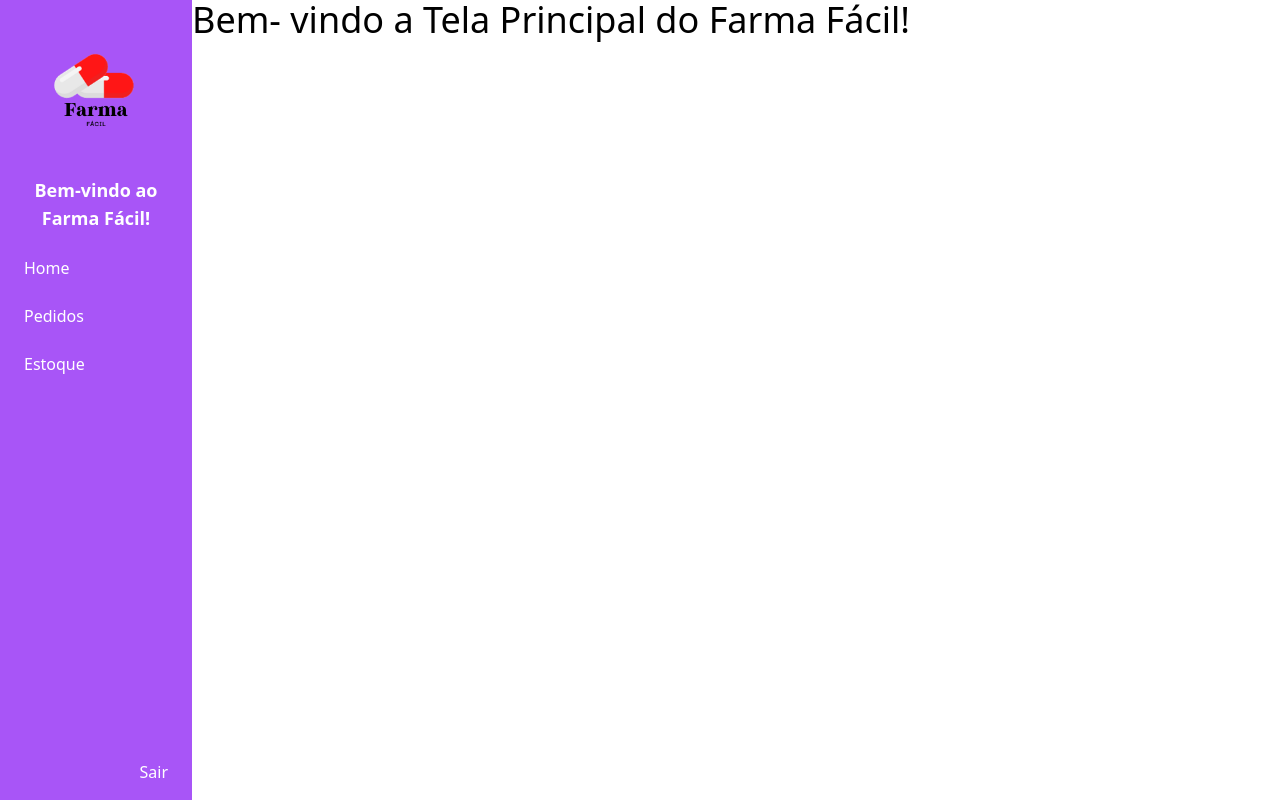
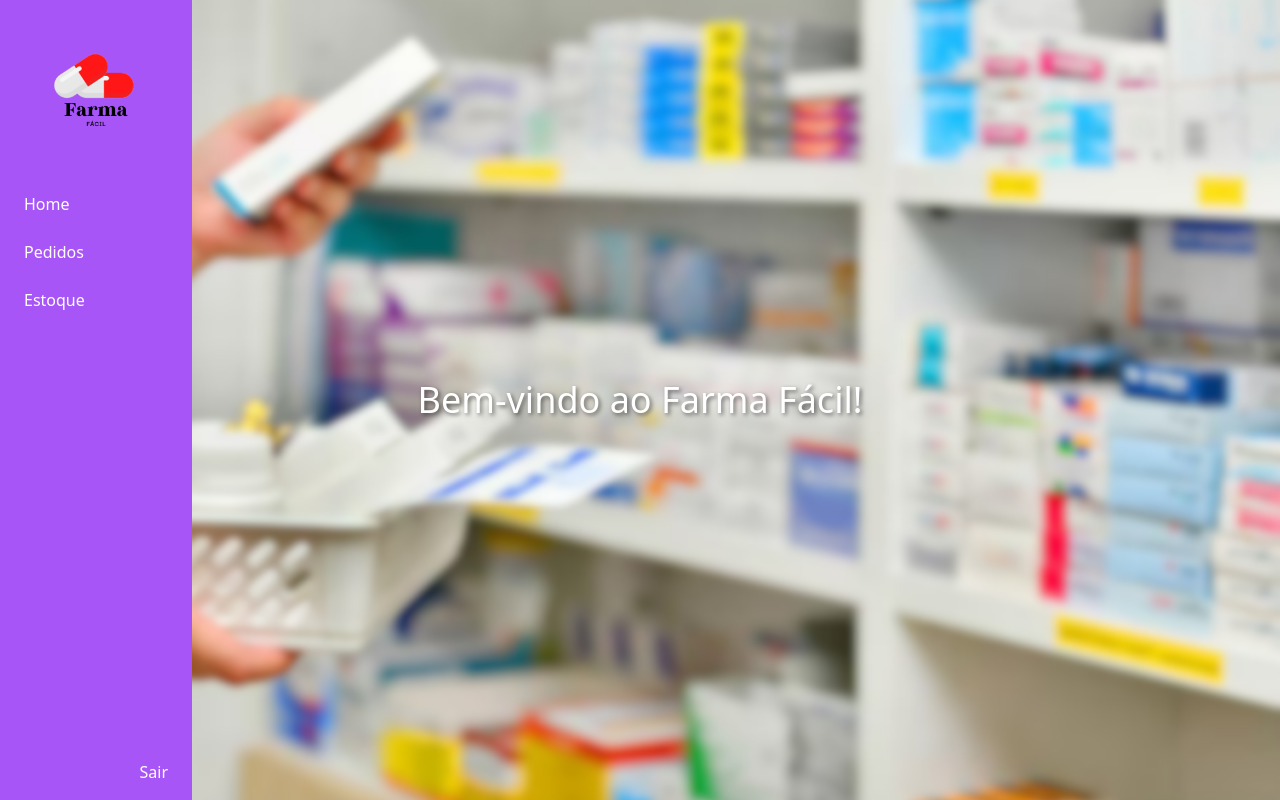
Before and after one commit to jpdarabas/pharmacy-system, a React (Vite) app: page /dashboard in a window 1280 px wide. Built offline with nearby package versions, Linux system fonts and the light colour scheme.

Commit message:
atualizacao dashboard

```diff
--- a/src/screens/Dashboard/index.tsx
+++ b/src/screens/Dashboard/index.tsx
@@ -1,9 +1,24 @@
-
+import React from 'react';
+import backgroundImage from '../../assets/farma_fundo.png';
 
 const Dashboard = () => {
+  const styles = {
+    backgroundImage: `url(${backgroundImage})`,
+    backgroundSize: 'cover',
+    backgroundPosition: 'center',
+    height: '100vh',
+    display: 'flex',
+    justifyContent: 'center',
+    alignItems: 'center',
+    color: 'white',
+    textShadow: '2px 2px 4px rgba(0, 0, 0, 0.5)',
+  };
+
   return (
-    <div className="text-4xl ml-48">
-      Bem- vindo a Tela Principal do Farma Fácil!
+    <div style={styles}>
+      <div className="text-4xl">
+        Bem-vindo ao Farma Fácil!
+      </div>
     </div>
   );
 };
--- a/src/screens/Sidebar/index.tsx
+++ b/src/screens/Sidebar/index.tsx
@@ -5,8 +5,7 @@ import LogoSvg from "../../assets/logo_png.png";
 const Sidebar = () => {
   return (
     <div className="bg-purple-500 text-white h-screen w-48 fixed left-0 top-0 p-4 ">
-      <img src={LogoSvg} alt="Logo" className="w-42 h-42 mx-auto" />
-      <h2 className="text-center text-lg font-semibold mb-4">Bem-vindo ao Farma Fácil!</h2>
+      <img src={LogoSvg} alt="Logo" className="w-50 h-45 mx-auto" />
       <div className="my-2">
         <Link to="/dashboard" className="block p-2 hover:bg-purple-400 transition duration-300 rounded-md">Home</Link>
       </div>
```
